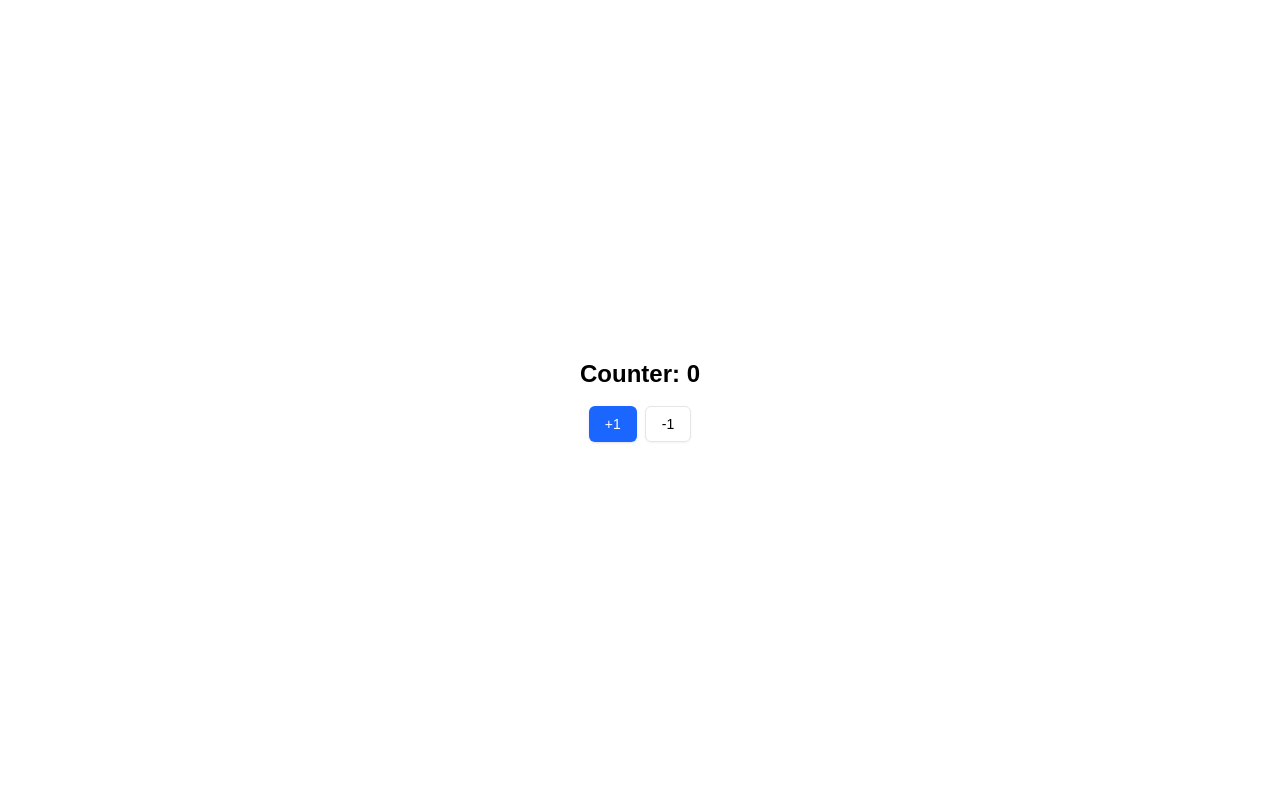
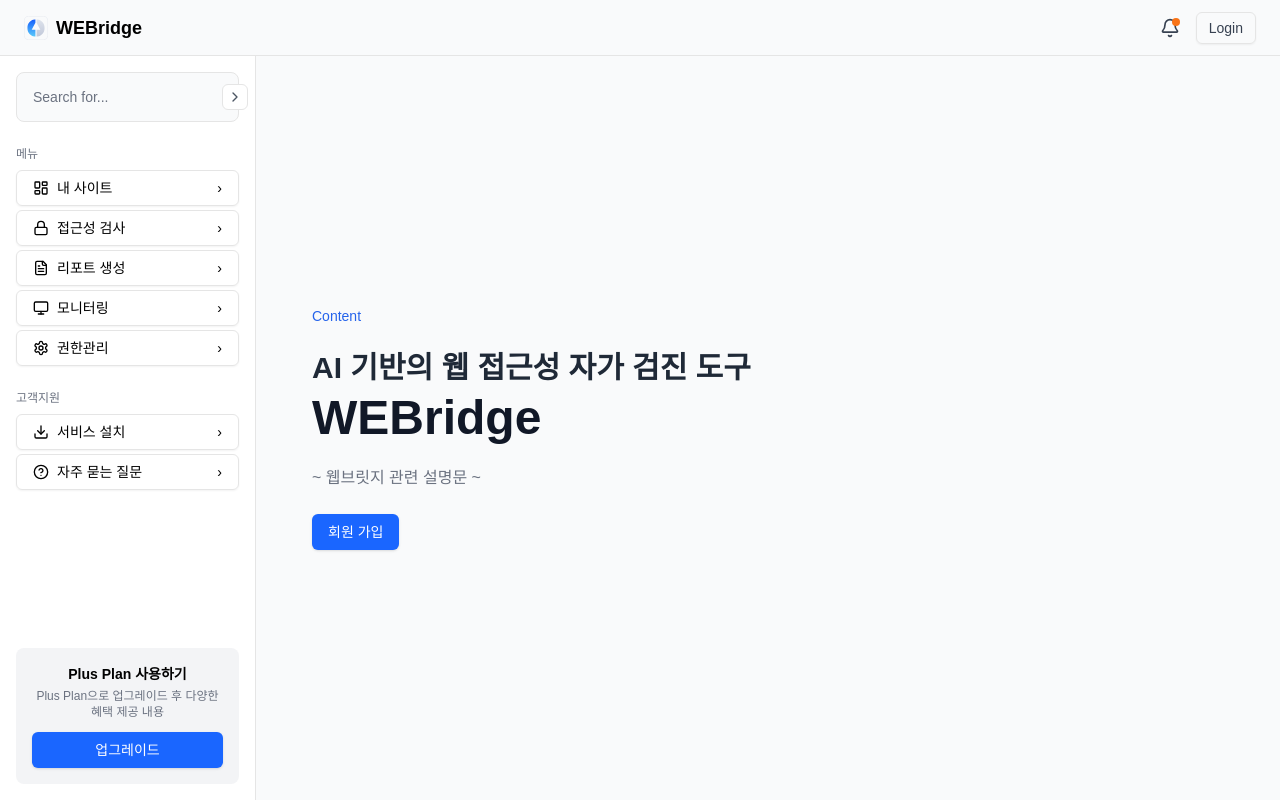
Before and after one commit to inable-it/webridge-frontend, a React (Vite) app: page / in a window 1280 px wide. Built offline with nearby package versions, Linux system fonts and the light colour scheme.

Commit message:
feat: :sparkles: set router using library

```diff
--- a/package.json
+++ b/package.json
@@ -18,6 +18,7 @@
     "react": "^19.1.0",
     "react-dom": "^19.1.0",
     "react-redux": "^9.2.0",
+    "react-router-dom": "^7.6.0",
     "tailwind-merge": "^3.3.0",
     "tailwind-variants": "^1.0.0",
     "tailwindcss-animate": "^1.0.7"
--- a/src/App.tsx
+++ b/src/App.tsx
@@ -1,22 +1,17 @@
-import { useDispatch, useSelector } from "react-redux";
-import type { RootState } from "@/app/store";
-import { increment, decrement } from "@/features/counterSlice";
-import { Button } from "@/components/ui/button";
+import { BaseLayout } from "@/layout/BaseLayout";
+import { BrowserRouter, Routes, Route } from "react-router-dom";
+import HomePage from "@/pages/Homepage";
 
 function App() {
-  const count = useSelector((state: RootState) => state.counter.value);
-  const dispatch = useDispatch();
-
   return (
-    <div className="h-screen flex flex-col items-center justify-center gap-4">
-      <h1 className="text-2xl font-bold">Counter: {count}</h1>
-      <div className="flex gap-2">
-        <Button onClick={() => dispatch(increment())}>+1</Button>
-        <Button onClick={() => dispatch(decrement())} variant="outline">
-          -1
-        </Button>
-      </div>
-    </div>
+    <BrowserRouter>
+      <BaseLayout>
+        <Routes>
+          <Route path="/" element={<HomePage />} />
+          {/* 기타 라우트 */}
+        </Routes>
+      </BaseLayout>
+    </BrowserRouter>
   );
 }
 
```
Also changed, not shown: 1 other file (tests, documents, lock files or other folders).
